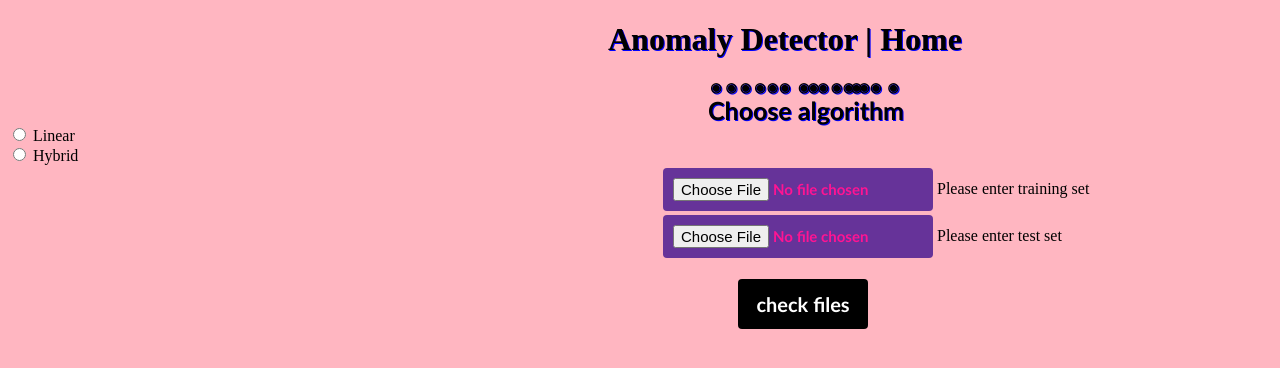
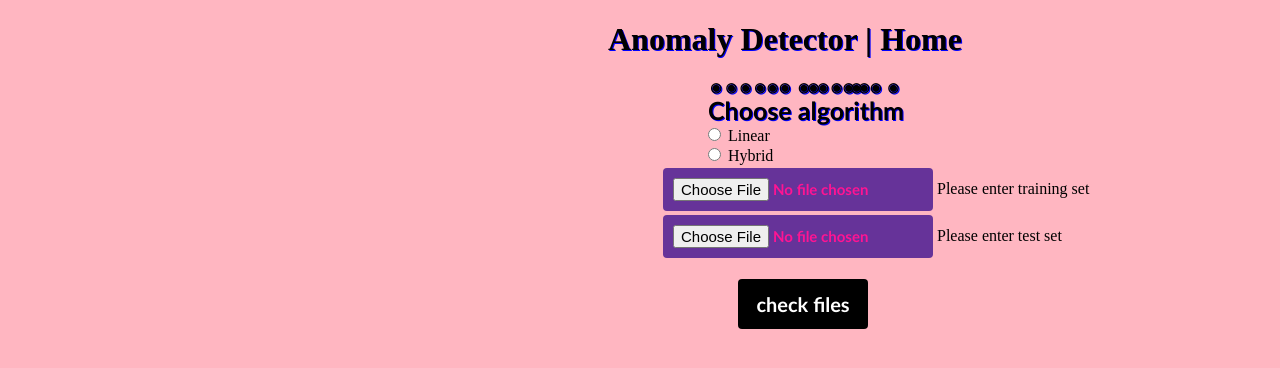
Before and after one commit to Or-Memia/WEBB-application, a website: page view/index.html in a window 1280 px wide. Shown: the top 368 px of the page. Drawn offline with Linux system fonts and the light colour scheme.

Commit message:
radio buttons center

```diff
--- a/view/index.css
+++ b/view/index.css
@@ -39,7 +39,7 @@
     font-size: 20px;
 }
 
-.choose-algorithm {
+.radio-buttons-center {
     margin-left: 700px;
     font-weight: bold;
     font-size: 25px;
--- a/view/index.html
+++ b/view/index.html
@@ -9,10 +9,10 @@
 <body class="all-page">
 <h1 class="header">Anomaly Detector | Home</h1>
 <form action="/detect" method="post" enctype="multipart/form-data" name="searchForm" target="result">
-    <label for="selectedAlgo" class="choose-algorithm">Choose algorithm</label><br/>
-    <input type="radio" id="male" name="selectedAlgo" value="linear">
+    <label for="selectedAlgo" class="radio-buttons-center">Choose algorithm</label><br/>
+    <input class="radio-buttons-center" type="radio" id="Linear" name="selectedAlgo" value="linear">
     <label for="selectedAlgo">Linear</label><br>
-    <input type="radio" id="Hybrid" name="selectedAlgo" value="hybrid">
+    <input class="radio-buttons-center" type="radio" id="Hybrid" name="selectedAlgo" value="hybrid">
     <label for="selectedAlgo">Hybrid</label><br>
 <!--    <select id="selectedAlgo" class="select-algorithm" name="selectedAlgo" size="2">-->
 <!--        <option selected value="linear">Linear</option>-->
```
